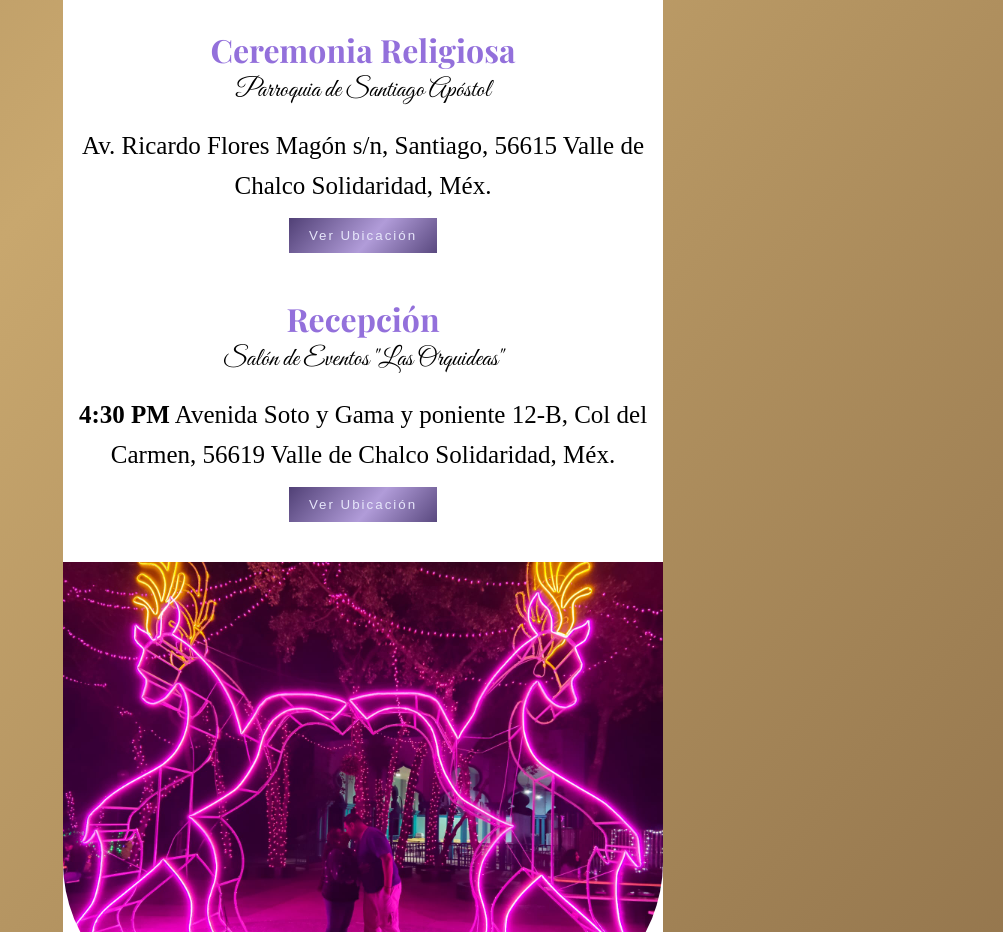
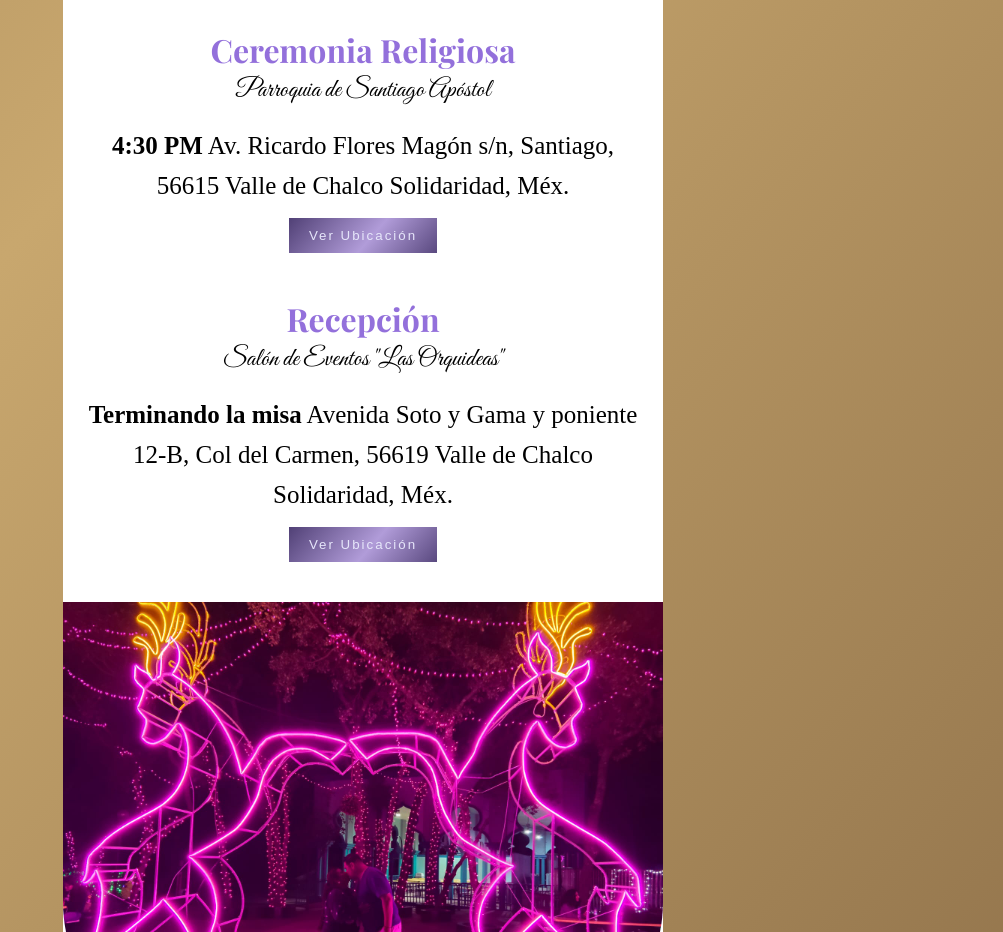
Before and after one commit to AdairKevin/InvitacionAnahiYOsciel20Marzo, a plain HTML site: page index.html in a window 1280 px wide. Shown: the part 2640-3572 px from the top of the page, without its empty margins (277-1280 px from the left). Drawn offline with nearby package versions, Linux system fonts and the light colour scheme; a web font is replaced by a local one.

Commit message:
Update index.html

```diff
--- a/index.html
+++ b/index.html
@@ -112,7 +112,7 @@
           <h3>Ceremonia Religiosa</h3>
           <h4>Parroquia de Santiago Apóstol</h4>
           <p>
-            <b></b>
+            <b>4:30 PM</b>
             Av. Ricardo Flores Magón s/n, Santiago, 56615 Valle de Chalco
             Solidaridad, Méx.
           </p>
@@ -129,7 +129,7 @@
           <h3>Recepción</h3>
           <h4>Salón de Eventos "Las Orquideas"</h4>
           <p>
-            <b>4:30 PM</b>
+            <b>Terminando la misa</b>
             Avenida Soto y Gama y poniente 12-B, Col del Carmen, 56619 Valle de
             Chalco Solidaridad, Méx.
           </p>
```
